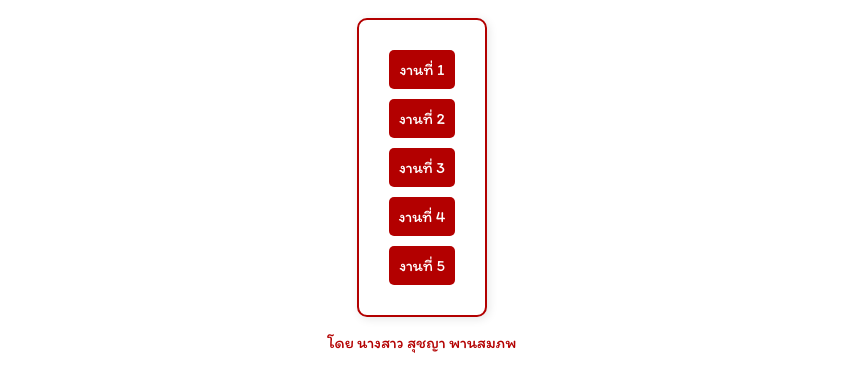
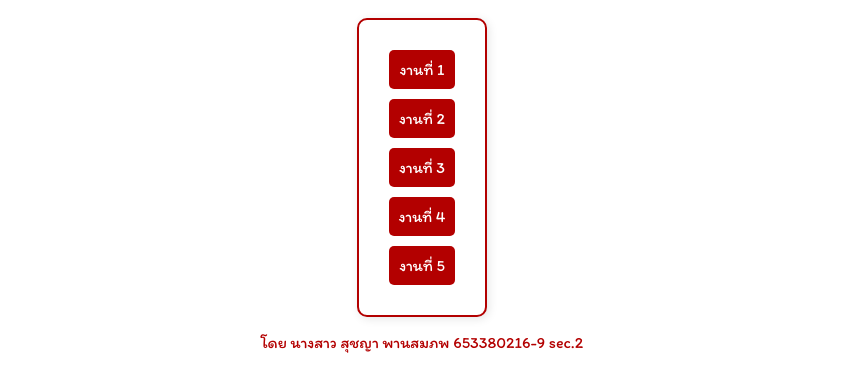
Before and after one commit to LnwzaFancy/Web2024, a plain HTML site: page index.html in a window 1280 px wide. Shown: the part 91-482 px from the top of the page, without its empty margins (218-1060 px from the left). Drawn offline with Linux system fonts and the light colour scheme.

Commit message:
Update index.html

```diff
--- a/index.html
+++ b/index.html
@@ -70,7 +70,7 @@
         <a href="#" onclick="showPopup('งานที่ 4', '/work4/work4.html')">งานที่ 4</a>
         <a href="#" onclick="showPopup('งานที่ 5', '/work5/work5.html')">งานที่ 5</a>
     </div>
-    <p>โดย นางสาว สุชญา พานสมภพ</p>
+    <p>โดย นางสาว สุชญา พานสมภพ 653380216-9 sec.2</p>
 
     <div id="popup" class="popup">
         <p id="popup-text"></p>
```
